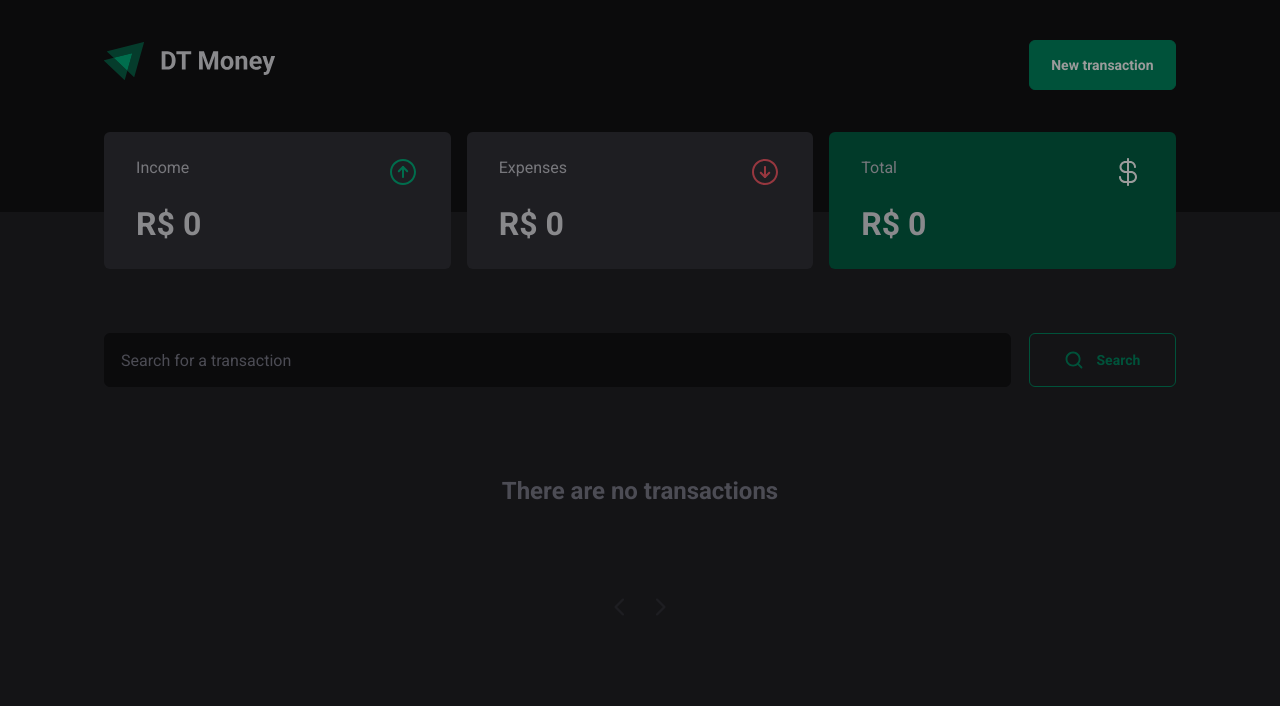
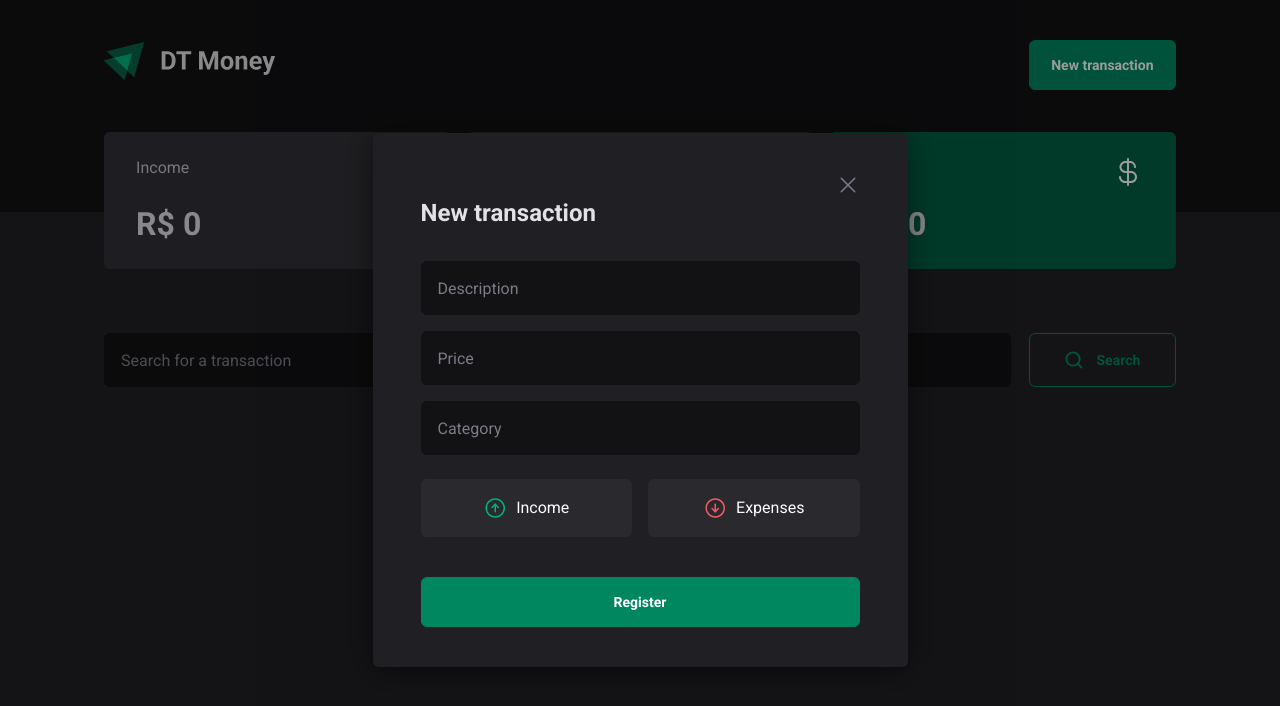
Before and after one commit to rodrigojsdeveloper/dt-money, a Next.js app: page / in a window 1280 px wide. Both pictures are taken after a click on the button "New transaction". Shown: the top 706 px of the page. Built offline with nearby package versions, Linux system fonts and the light colour scheme.

Commit message:
style: adjust the modal style

```diff
--- a/src/components/Modal.tsx
+++ b/src/components/Modal.tsx
@@ -57,7 +57,7 @@
   }
 
   return (
-    <div className="h-528 w-full max-w-535 animate-form rounded-def bg-grey-2 px-12 py-10 shadow-default max-sm:fixed max-sm:h-478 max-sm:max-w-none max-sm:animate-formMobile max-sm:rounded-t-20 max-sm:px-5 max-sm:py-7">
+    <div className="w-full max-w-535 animate-form rounded-def bg-grey-2 px-5 py-7 shadow-default sm:px-12 sm:py-10">
       <div className="m-auto flex w-full max-w-439 justify-end">
         <svg
           xmlns="http://www.w3.org/2000/svg"
@@ -90,11 +90,11 @@
           onSubmitFunction()
         }}
       >
-        <h2 className="mb-8 text-2xl font-bold text-grey-8 max-sm:mb-5">
+        <h2 className="mb-5 text-2xl font-bold text-grey-8 sm:mb-8">
           New transaction
         </h2>
 
-        <div className="flex h-194 w-full flex-col justify-between max-sm:h-186">
+        <div className="flex h-186 w-full flex-col justify-between sm:h-194">
           <Input
             name="description"
             value={formData.description}
@@ -116,12 +116,11 @@
           />
         </div>
 
-        <div className="mb-10 mt-6 flex w-full flex-row items-center justify-between">
+        <div className="mb-10 mt-6 flex w-full flex-col items-center justify-between gap-4 sm:flex-row">
           <button
             type="button"
-            className={`flex h-58 w-full max-w-211 items-center justify-center ${
-              prohibited ? 'bg-colorPrimary-4' : 'bg-grey-3 hover:bg-grey-4'
-            } mr-4 rounded-def`}
+            className={`flex h-58 w-full items-center justify-center sm:max-w-211 ${prohibited ? 'bg-colorPrimary-4' : 'bg-grey-3 hover:bg-grey-4'
+              } rounded-def`}
             onClick={() => {
               setOption('Income')
               setProhibited(true)
@@ -160,9 +159,8 @@
 
           <button
             type="button"
-            className={`flex h-58 w-full max-w-211 items-center justify-center ${
-              exit ? 'bg-red-2' : 'bg-grey-3 hover:bg-grey-4'
-            } rounded-def`}
+            className={`flex h-58 w-full items-center justify-center sm:max-w-211 ${exit ? 'bg-red-2' : 'bg-grey-3 hover:bg-grey-4'
+              } rounded-def`}
             onClick={() => {
               setOption('Expenses')
               setProhibited(false)
--- a/src/components/ModalBackground.tsx
+++ b/src/components/ModalBackground.tsx
@@ -7,7 +7,7 @@
 }: PropsWithChildren<IsLoadingProps>) => {
   return (
     <div
-      className={`fixed inset-0 z-50 flex h-screen w-full flex-row items-center justify-center bg-shadow px-5 max-sm:bottom-0 max-sm:items-end max-sm:px-0 ${isLoading}`}
+      className={`fixed inset-0 z-50 flex h-screen w-full flex-row items-center justify-center bg-shadow px-5 ${isLoading}`}
     >
       {children}
     </div>
```
